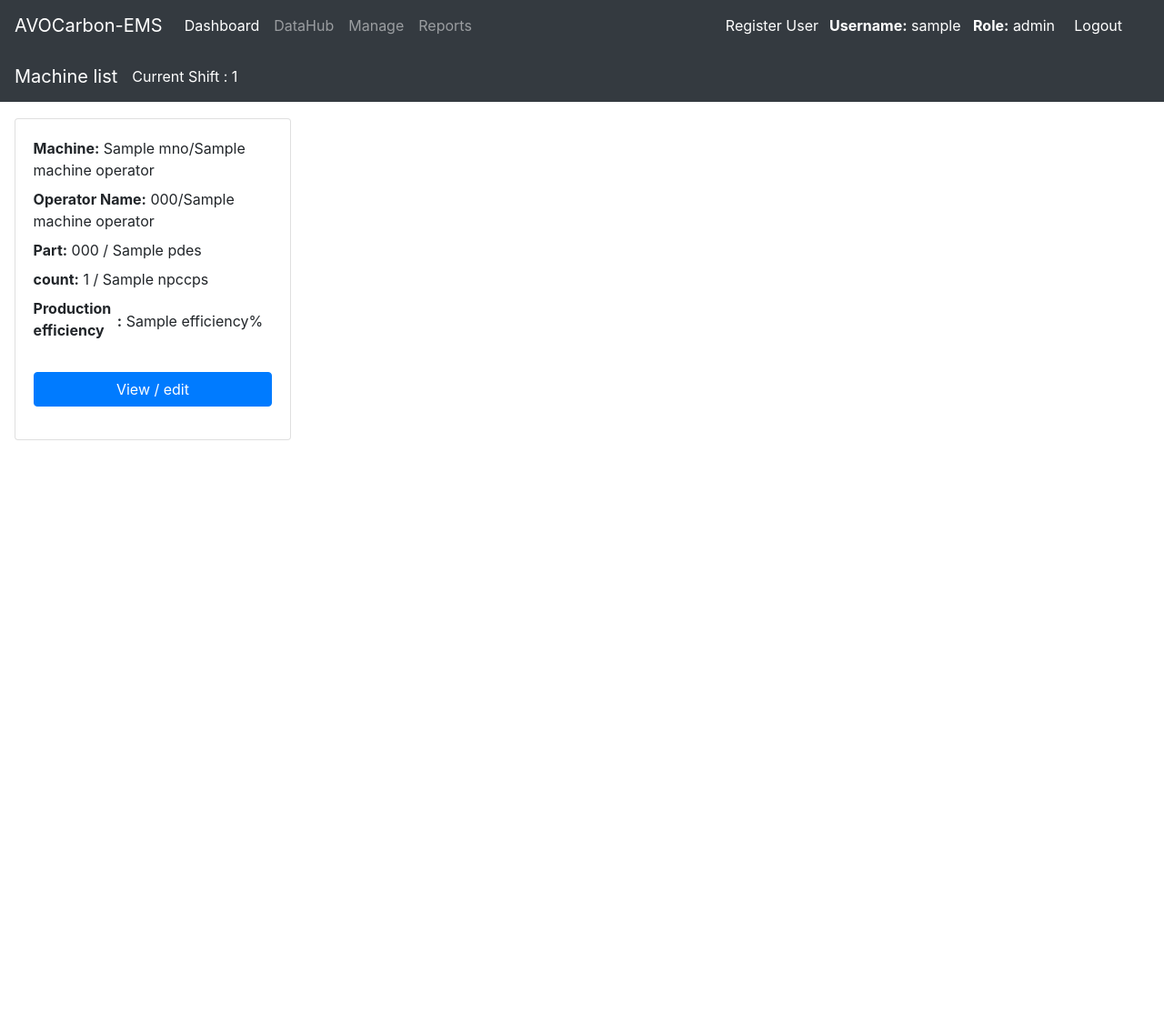
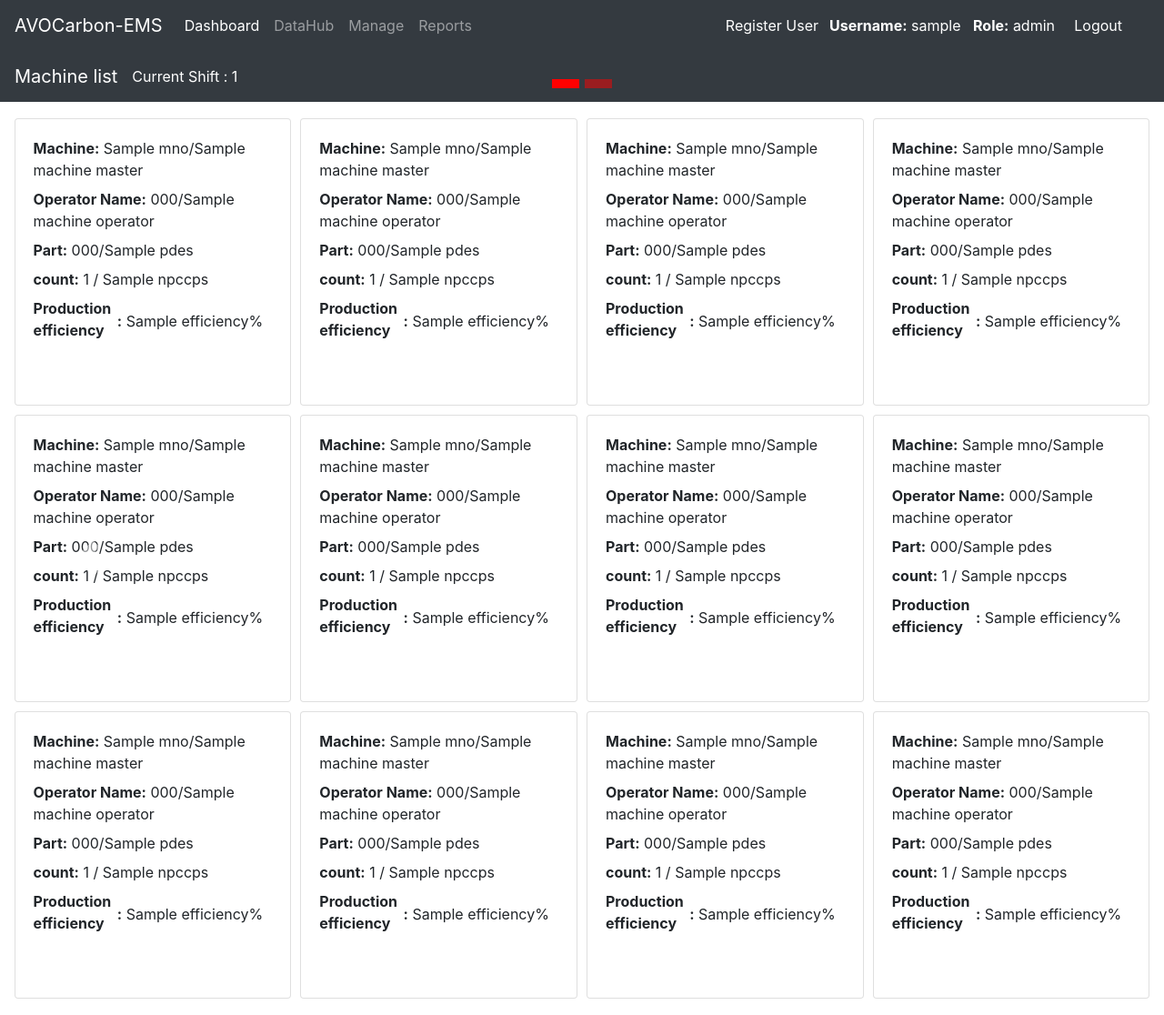
Before and after one commit to Ktic15/iot, a Flask app: page /dashboard in a window 1280 px wide. Shown: the whole page at 91% size. Before the commit the page ends 484 px from the top, so only its background shows below. Run offline with Flask 3, Linux system fonts and the light colour scheme; the visitor is signed in with stand-in values (Sample User, id 1); a database or web service that is not in the repository returns one stand-in record (values such as "Sample title"); some libraries are stand-ins or nearby versions.

Commit message:
1. dashboard auto scroll. 2. view/edit removed in dashboard 3. dashboard part all details and shift completed. 4. not NULL removed for efficiency column in machine_master, employee_master and machine_operator(mo_count not null removed)

```diff
--- a/app/app.py
+++ b/app/app.py
@@ -667,18 +667,53 @@ def delete_product_line(pcode):
 def DbIndex():
     if(havingAccess()==True):
         cur = conn.cursor(cursor_factory=psycopg2.extras.DictCursor)
-        #s ="SELECT * FROM Machine_Master"
-        s = "SELECT * FROM machine_operator INNER JOIN employee_master ON machine_operator.operator_id=employee_master.employee_code INNER JOIN machine_master ON machine_operator.machine_no=machine_master.mno INNER JOIN part_master ON machine_operator.part_no=part_master.pcode INNER JOIN machine_data ON machine_operator.machine_no=machine_data.machine_no"
+        s = "SELECT * FROM machine_master INNER JOIN machine_data ON machine_master.mno=machine_data.machine_no"
         cur.execute(s) # Execute the SQL
-        list_users = cur.fetchall()
+        machine_list = cur.fetchall()
 
-        #operator vs machine vs current shift details
         currentShift = getCurrentShift()
-        #s = "SELECT * FROM machine_operator INNER JOIN employee_master ON machine_operator.operator_id=employee_master.employee_code WHERE machine_operator.shift=\'"+str(currentShift)+"\'"
-        #cur.execute(s) # Execute the SQL
-        #operator_details = cur.fetchall()
 
-        return render_template('Dashboard.html', list_machine = list_users,currentShift=currentShift)#,operator_details=operator_details)
+
+
+        dashboard_machine_data = []
+        for machine in machine_list:
+            machine_details={}
+            machine_details["mname"] = machine["mname"]
+            machine_details["mno"] = machine["mno"]
+            machine_details["current_count"] = machine["current_count"]
+            machine_details["efficiency"] = machine["efficiency"]
+            machine_details["efficiency_tolarance"] = 5
+            cur = conn.cursor(cursor_factory=psycopg2.extras.DictCursor)
+            s = "SELECT * FROM machine_operator INNER JOIN part_master ON machine_operator.part_no=part_master.pcode INNER JOIN machine_master ON machine_operator.machine_no=machine_master.mno INNER JOIN employee_master ON machine_operator.operator_id=employee_master.employee_code where machine_operator.shift=\'"+str(currentShift)+"\' AND machine_operator.machine_no=\'"+machine["mno"]+"\' AND machine_operator.date_=current_date"
+            cur.execute(s) # Execute the SQL
+            users_parts_list_for_machine = cur.fetchall()
+            for list_details in users_parts_list_for_machine:
+                machine_details["employee_code"] = list_details["employee_code"]
+                machine_details["employee_name"] = list_details["employee_name"]
+                machine_details["pcode"] = list_details["pcode"]
+                machine_details["pdes"] = list_details["pdes"]
+                machine_details["npccps"] = list_details["npccps"]
+                machine_details["efficiency_tolarance"] = list_details["efficiency_tolarance"]
+            dashboard_machine_data.append(machine_details)
+        dashboard_machine_data.extend(dashboard_machine_data)
+        dashboard_machine_data.extend(dashboard_machine_data)
+        dashboard_machine_data.extend(dashboard_machine_data)
+        dashboard_machine_data.extend(dashboard_machine_data)
+        dashboard_machine_data_split=[]
+        dashboard_machine_data_container=[]
+        max_per_page=12
+        count=0
+        for data in dashboard_machine_data:
+            dashboard_machine_data_container.append(data)
+            count+=1
+            if count==12:
+                count=0
+                dashboard_machine_data_split.append(dashboard_machine_data_container)
+                dashboard_machine_data_container=[]
+        dashboard_machine_data_split.append(dashboard_machine_data_container)
+        page_count = len(dashboard_machine_data_split)
+        print(len(dashboard_machine_data_split))
+        return render_template('Dashboard.html', dashboard_machine_data_split = dashboard_machine_data_split ,currentShift=currentShift,page_count=page_count)
     return havingAccess()
 
 @app.route('/datahub')
@@ -702,6 +737,10 @@ def RIndex():
         global list_data
         global table_vs_column
         status = ""
+        #app.logger.warning('testing warning log')
+        #app.logger.error('testing error log')
+        #app.logger.info('testing info log')
+        #print('Hi', flush=True)
         if request.method == 'POST':
             if "save" in request.form:
                 list_data = []
--- a/app/static/styles/app.css
+++ b/app/static/styles/app.css
@@ -30,3 +30,25 @@
     top:-10px;
     left:2px;
 }
+
+#carousel-indicators li{
+    background-color: red;
+    height:10px;
+    width:30px;
+}
+#carousel-indicators{
+    position:absolute;
+    top:-35px;
+}
+.carousel-control-prev:hover {
+    background: rgb(32,35,37);
+    background: linear-gradient(90deg, rgba(32,35,37,0.8407738095238095) 5%, rgba(60,66,130,0.17690826330532217) 64%);
+}
+.carousel-control-next:hover{
+    background: rgb(32,35,37);
+    background: linear-gradient(270deg, rgba(32,35,37,0.8407738095238095) 5%, rgba(60,66,130,0.17690826330532217) 64%);
+}
+#carousel-control-icon{
+    height:40px;
+    width:40px;
+}
--- a/app/templates/Dashboard.html
+++ b/app/templates/Dashboard.html
@@ -11,14 +11,22 @@
 <style>
     .myDiv {
       border: 10px outset;
-
     }
     </style>
-<div class="container-fluid" style="margin:0%;padding:1% 2%;">
+<div id="carouselExampleIndicators" class="carousel slide" data-ride="carousel">
+    <ol class="carousel-indicators" id="carousel-indicators">
+        {% for n in range(page_count) %}
+            <li id="carousel-indicators-li" data-target="#carouselExampleIndicators" data-slide-to="{{n}}"></li>
+        {% endfor %}
+    </ol>
+    <div class="carousel-inner">
+        {% for dashboard_machine_data in dashboard_machine_data_split %}
+            <div id="first" class="carousel-item" data-interval="{{10000}}">
+                 <div class="container-fluid" style="margin:0%;padding:1% 2%;height:100%">
                      <div class="row" >
-        {% for item in list_machine %}
+                         {% for item in dashboard_machine_data %}
                          <div class="col-lg-3"style="padding: 5px;">
-            <div class="card card-body" >
+                             <div class="card card-body">
                                  <div class="form-group">
                                      <div><label><b>Machine:</b> {{item.mno}}/{{item.mname}}</label></div>
                                      <div>
@@ -35,7 +43,7 @@
                                          <label>
                                              <b>Part:</b>
                                              {%if item.pcode%}
-                            {{item.pcode}} / {{item.pdes}}
+                                             {{item.pcode}}/{{item.pdes}}
                                              {%else%}
                                              No data
                                              {%endif%}
@@ -45,7 +53,13 @@
                                          <label>
                                              <b>count:</b>
                                              {%if item.current_count%}
-                            {{item.current_count}} / {{item.npccps}}
+                                                 {{item.current_count}}
+                                             {%else%}
+                                             No data
+                                             {%endif%}
+                                             /
+                                             {%if item.npccps%}
+                                             {{item.npccps}}
                                              {%else%}
                                              No data
                                              {%endif%}
@@ -57,18 +71,25 @@
                                                  <div class="efficiency_color" style="background-color:{%if item.efficiency>100-item.efficiency_tolarance and item.efficiency<100+item.efficiency_tolarance %} #f39c12 {%elif item.efficiency<=100-item.efficiency_tolarance%} red {%elif item.efficiency>=100+item.efficiency_tolarance%} #27ae60 {%endif%};"> </div>
                                              </span>
                                      </div>
-
-                    <a href="/machine/edit/{{item.mno}}">
-                        <button class="btn btn-primary btn-block">
-                            View / edit
-                        </button>
-                    </a>
                                  </div>
                              </div>
                          </div>
                          {% endfor %}
                      </div>
                  </div>
+            </div>
+        {% endfor %}
+    </div>
+    <a class="carousel-control-prev" href="#carouselExampleIndicators" role="button" data-slide="prev">
+        <span id="carousel-control-icon" class="carousel-control-prev-icon" aria-hidden="true"></span>
+        <span class="sr-only">Previous</span>
+    </a>
+    <a class="carousel-control-next" href="#carouselExampleIndicators" role="button" data-slide="next">
+        <span id="carousel-control-icon" class="carousel-control-next-icon" aria-hidden="true"></span>
+        <span class="sr-only">Next</span>
+    </a>
+</div>
+
 <script>
     $(document).ready(function() {
       $( '#nav-header' ).find( 'li.active' ).removeClass( 'active' );
@@ -77,5 +98,16 @@
     setInterval(function() {
                   window.location.reload();
     }, 300000);
+
+     $(document).ready(function() {
+       var element = document.getElementById("first");
+        element.classList.add("active");
+    });
+
+     $(document).ready(function() {
+       var element = document.getElementById("carousel-indicators-li");
+        element.classList.add("active");
+    });
+
   </script>
 {% endblock %}
--- a/app/templates/layout.html
+++ b/app/templates/layout.html
@@ -12,6 +12,12 @@
     <script src="https://cdn.datatables.net/1.10.16/js/dataTables.bootstrap4.min.js"></script>
     <script src="https://ajax.googleapis.com/ajax/libs/jquery/3.6.4/jquery.min.js"></script> <!-- importing jquery-->
     <link rel= "stylesheet" type= "text/css" href= "{{ url_for('static',filename='styles/app.css') }}">
+
+    <script src="https://code.jquery.com/jquery-3.3.1.slim.min.js" integrity="sha384-q8i/X+965DzO0rT7abK41JStQIAqVgRVzpbzo5smXKp4YfRvH+8abtTE1Pi6jizo" crossorigin="anonymous"></script>
+    <script src="https://cdn.jsdelivr.net/npm/popper.js@1.14.7/dist/umd/popper.min.js" integrity="sha384-UO2eT0CpHqdSJQ6hJty5KVphtPhzWj9WO1clHTMGa3JDZwrnQq4sF86dIHNDz0W1" crossorigin="anonymous"></script>
+    <script src="https://cdn.jsdelivr.net/npm/bootstrap@4.3.1/dist/js/bootstrap.min.js" integrity="sha384-JjSmVgyd0p3pXB1rRibZUAYoIIy6OrQ6VrjIEaFf/nJGzIxFDsf4x0xIM+B07jRM" crossorigin="anonymous"></script>
+
+    <link rel="stylesheet" href="https://cdn.jsdelivr.net/npm/bootstrap@4.3.1/dist/css/bootstrap.min.css" integrity="sha384-ggOyR0iXCbMQv3Xipma34MD+dH/1fQ784/j6cY/iJTQUOhcWr7x9JvoRxT2MZw1T" crossorigin="anonymous">
   </head>
 <body>
     <nav class="navbar navbar-expand-lg navbar-dark bg-dark">
```
Also changed, not shown: Instllation guide/Readme.txt. Lines whose indentation alone changed are shown as unchanged.
